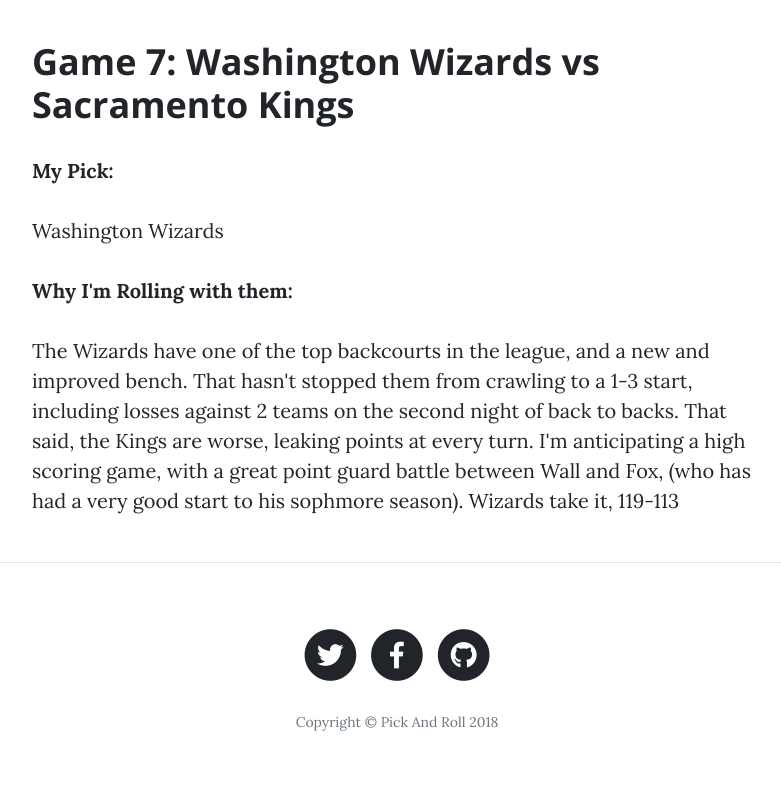
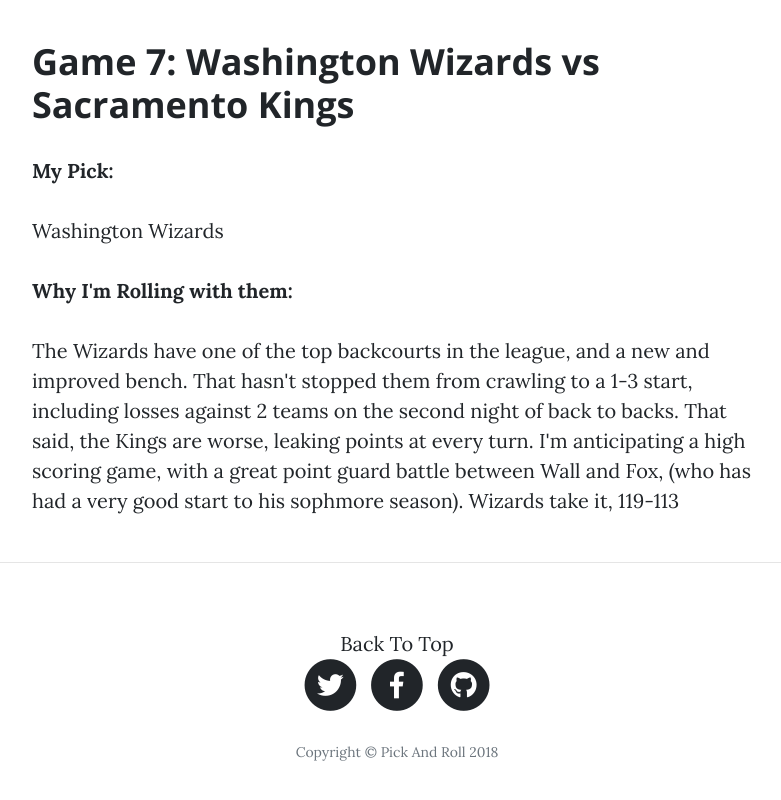
Before and after one commit to SamWorrod/SamWorrod.github.io, a website: page oct26post.html in a window 1280 px wide. Shown: the part 4640-5440 px from the top of the page, without its empty margins (243-1024 px from the left). Drawn offline with nearby package versions, Linux system fonts and the light colour scheme.

Commit message:
Added Back to Top button

```diff
--- a/oct26post.html
+++ b/oct26post.html
@@ -112,8 +112,10 @@
     <!-- Footer -->
     <footer>
       <div class="container">
-        <div class="row">
-          <div class="col-lg-8 col-md-10 mx-auto">
+        <div class="row" >
+          <div class="col-lg-8 col-md-10 mx-auto" style="text-align: center">
+          <a href="#">Back To Top</a>
+          </br>
             <ul class="list-inline text-center">
               <li class="list-inline-item">
                 <a href="https://twitter.com/sam_worrod">
```
Also changed, not shown: about.html (+2 -1 lines), index.html (+2 -1 lines).
